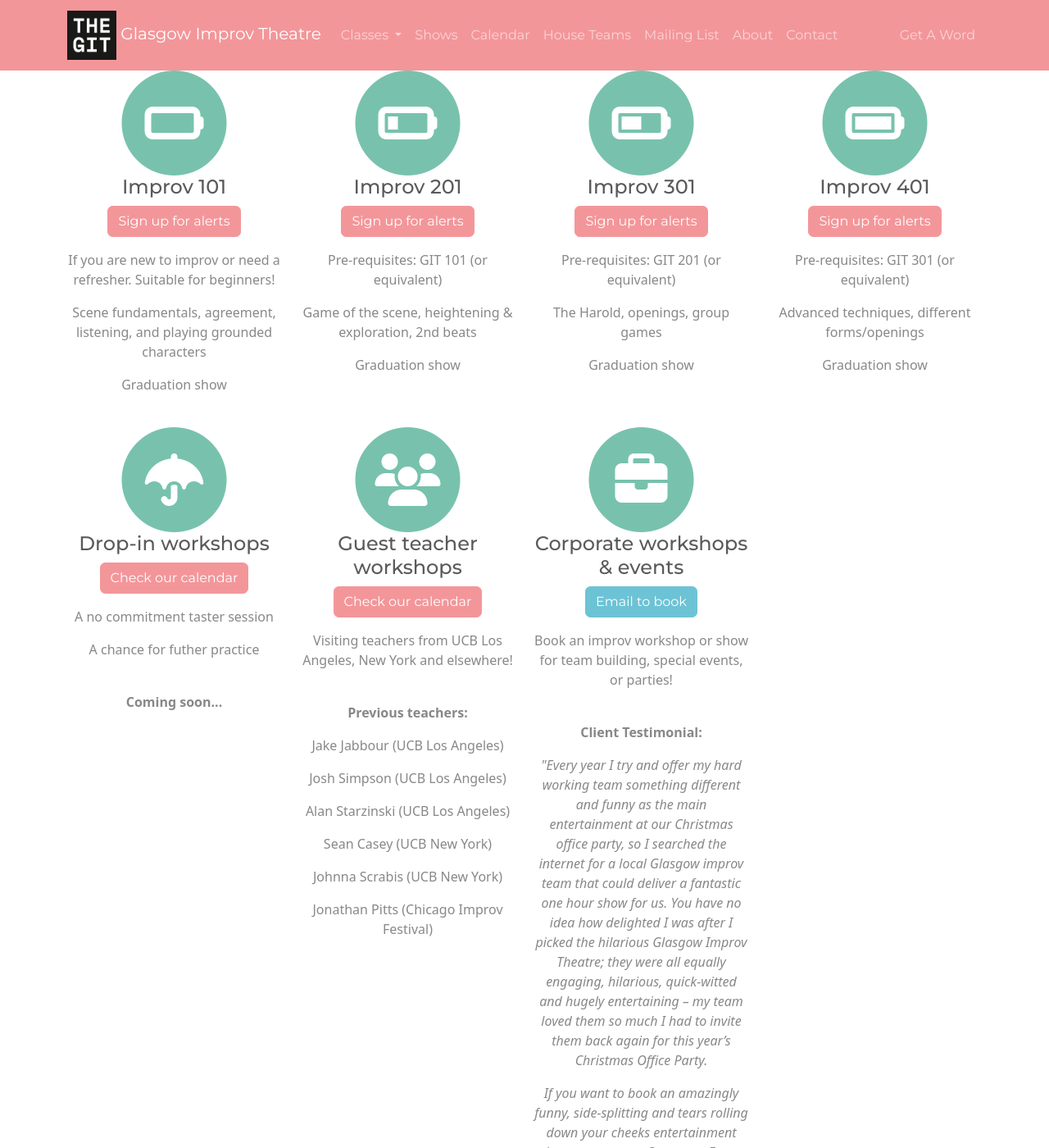
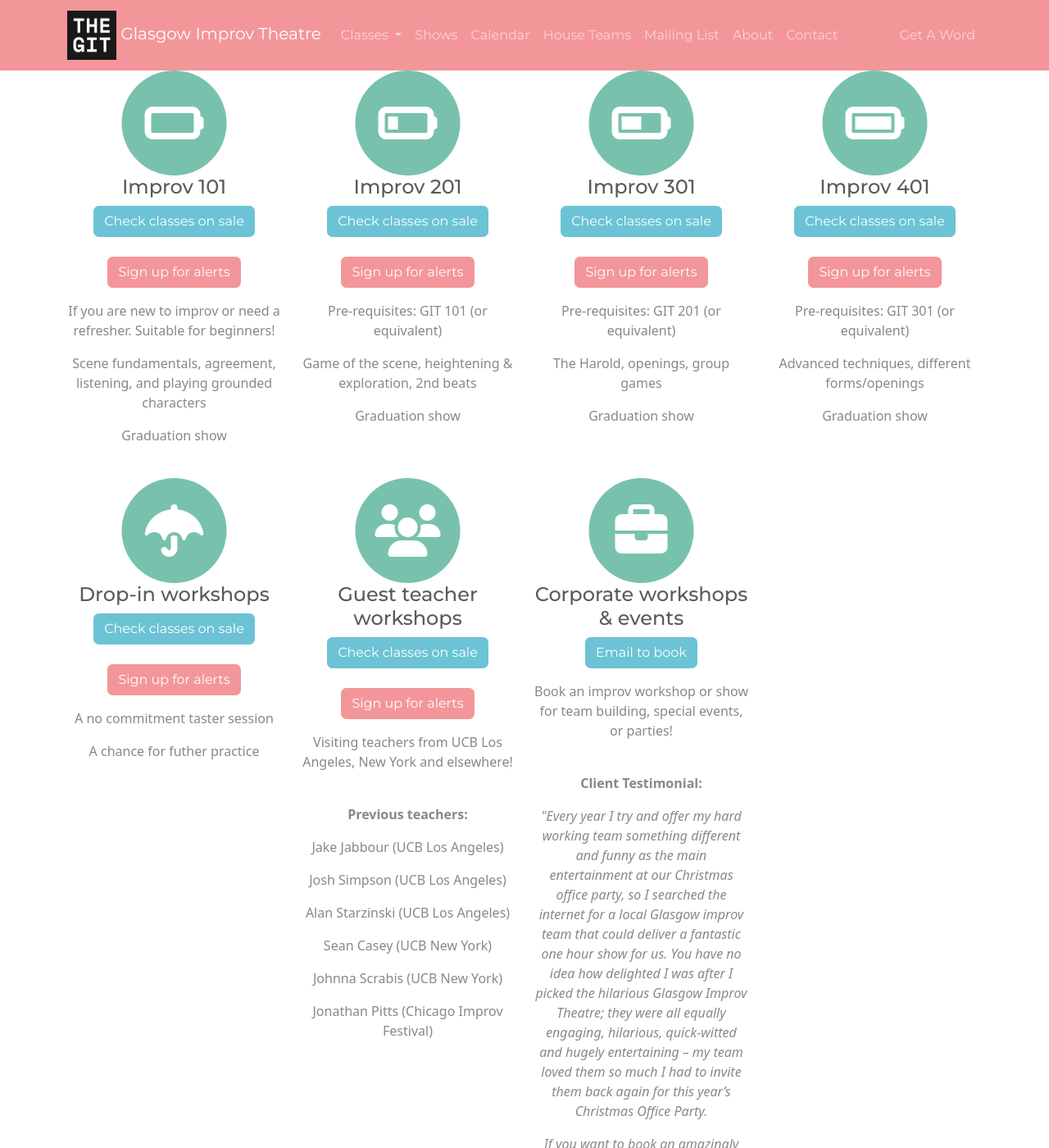
Before and after one commit to glasgowimprovtheatre/new-git-website, a Jekyll site: the page built from classes.html, in a window 1280 px wide and 1400 px high, scrolled down 499 px. Shown: the whole window at 82% size. Built offline with Jekyll 4.4.1, drawn with Linux system fonts in a browser that asks for light colours; nearby versions of some CDN libraries.

Commit message:
layout changess

```diff
--- a/classes.html
+++ b/classes.html
@@ -33,6 +33,8 @@ title: Classes
         </span>
         <h4 class="service-heading">Improv 101</h4>
         <p>
+            <a href="{{site.url}}/shows#workshops" class="btn btn-info">Check classes on sale</a>
+            <br /><br />
             <a href="{{site.mailing-list-link}}" class="btn btn-secondary" target="_blank">
                 Sign up for alerts
             </a>
@@ -48,6 +50,8 @@ title: Classes
         </span>
         <h4 class="service-heading">Improv 201</h4>
         <p>
+            <a href="{{site.url}}/shows#workshops" class="btn btn-info">Check classes on sale</a>
+            <br /><br />
             <a href="{{site.mailing-list-link}}" class="btn btn-secondary" target="_blank">
                 Sign up for alerts
             </a>
@@ -63,6 +67,8 @@ title: Classes
         </span>
         <h4 class="service-heading">Improv 301</h4>
         <p>
+            <a href="{{site.url}}/shows#workshops" class="btn btn-info">Check classes on sale</a>
+            <br /><br />
             <a href="{{site.mailing-list-link}}" class="btn btn-secondary" target="_blank">
                 Sign up for alerts
             </a>
@@ -78,6 +84,8 @@ title: Classes
         </span>
         <h4 class="service-heading">Improv 401</h4>
         <p>
+            <a href="{{site.url}}/shows#workshops" class="btn btn-info">Check classes on sale</a>
+            <br /><br />
             <a href="{{site.mailing-list-link}}" class="btn btn-secondary" target="_blank">
                 Sign up for alerts
             </a>
@@ -96,12 +104,15 @@ title: Classes
         </span>
         <h4 class="service-heading">Drop-in workshops</h4>
         <p>
-            <a href="#calendar" class="btn btn-secondary">Check our calendar</a>
+            <a href="{{site.url}}/shows#workshops" class="btn btn-info">Check classes on sale</a>
+            <br /><br />
+            <a href="{{site.mailing-list-link}}" class="btn btn-secondary" target="_blank">
+                Sign up for alerts
+            </a>
         </p>
         <p>A no commitment taster session</p>
         <p>A chance for futher practice</p>
         <br />
-        <p><strong>Coming soon...</strong></p>
     </div>
     <div class="col-md-3">
         <span class="fa-stack fa-4x">
@@ -110,7 +121,11 @@ title: Classes
         </span>
         <h4 class="service-heading">Guest teacher workshops</h4>
         <p>
-            <a href="#calendar" class="btn btn-secondary">Check our calendar</a>
+            <a href="{{site.url}}/shows#workshops" class="btn btn-info">Check classes on sale</a>
+            <br /><br />
+            <a href="{{site.mailing-list-link}}" class="btn btn-secondary" target="_blank">
+                Sign up for alerts
+            </a>
         </p>
         <p>Visiting teachers from UCB Los Angeles, New York and elsewhere!</p>
         <br />
--- a/code-of-conduct.html
+++ b/code-of-conduct.html
@@ -2,6 +2,9 @@
 layout: default
 title: Code of Conduct
 ---
+
+<div class="row justify-content-center">
+    <div class="col-md-6">
         <h1>GIT Code of Conduct</h1>
             <ul>
                 <li>
@@ -120,3 +123,5 @@ title: Code of Conduct
                 unable to communicate with you.
             </p>
         </div>
+    </div>
+</div>
```
Also changed, not shown: contact.html (+7 -1 lines). Lines whose indentation alone changed are shown as unchanged.
